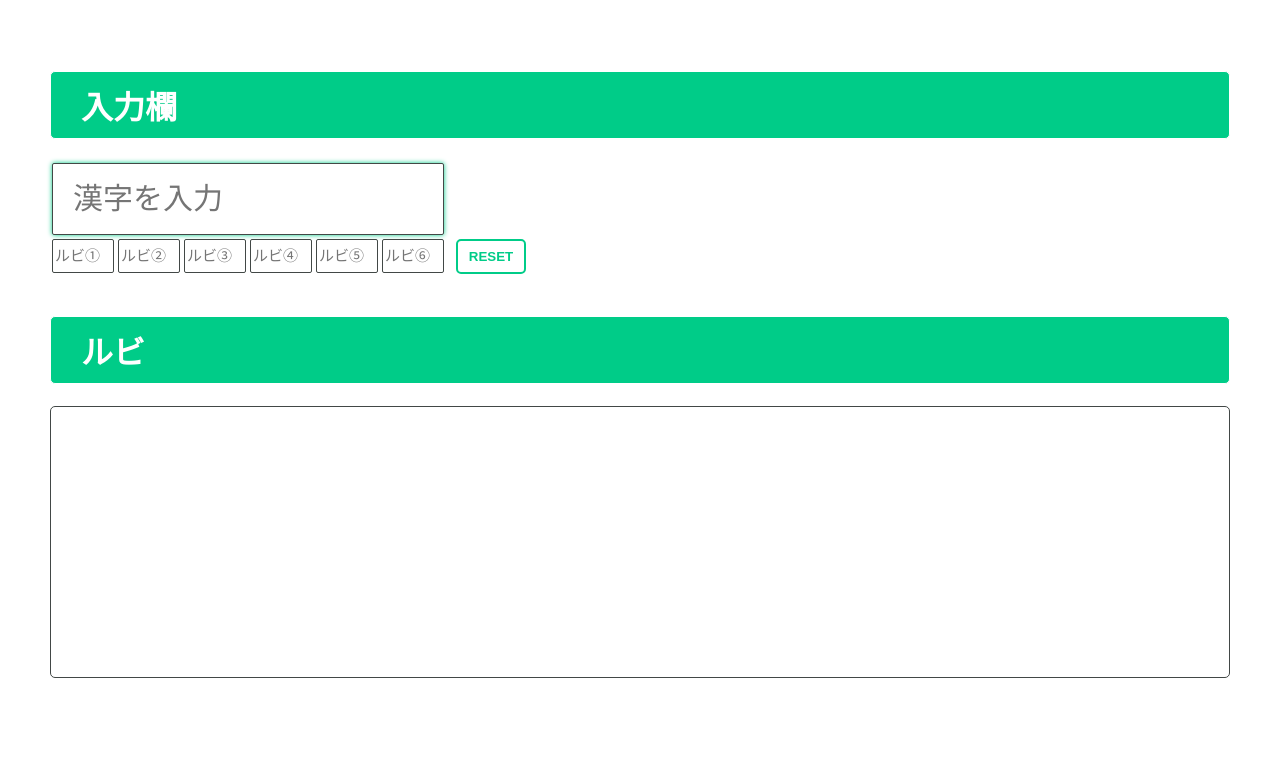
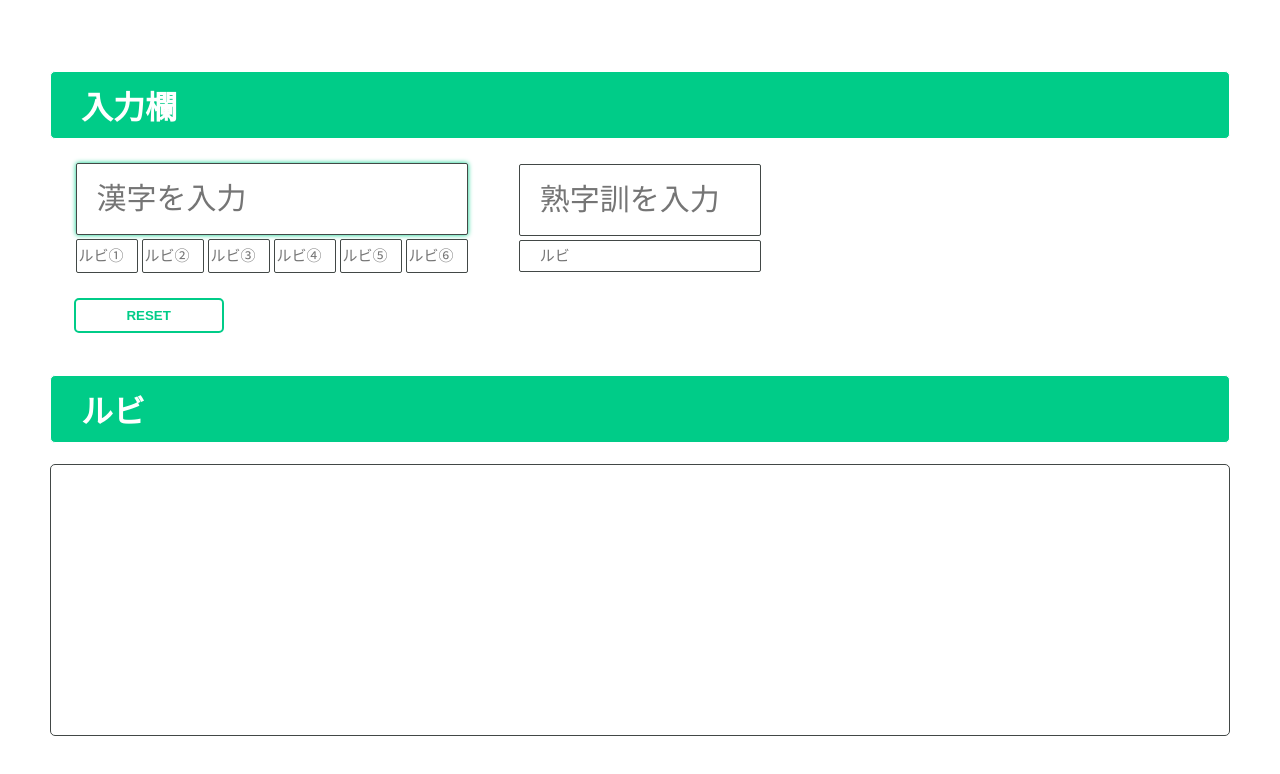
Before and after one commit to kazzkey/rubyfuri_app, a React (Create React App) app: page / in a window 1280 px wide. Shown: the top 774 px of the page. Built offline with nearby package versions, Linux system fonts and the light colour scheme.

Commit message:
add jukujikun form

```diff
--- a/src/App.css
+++ b/src/App.css
@@ -5,8 +5,8 @@
 .App-header {
   padding: 50px;
   min-height: 70vh;
-  display: flex;
-  flex-direction: column;
+  /* display: flex; */
+  /* flex-direction: column; */
 }
 
 .App-link {
@@ -38,7 +38,7 @@ p {
 }
 
 button {
-  margin-left: 10px;
+  margin: 2% 0 0 2%;
   cursor: pointer;
   background-color: white;
   color: #00cc88;
@@ -46,7 +46,7 @@ button {
   border: 2px solid #00cc88;
   border-radius: 5px;
   height: 35px;
-  width: 70px;
+  width: 150px;
   outline: 0;
 }
 button:hover {
@@ -70,9 +70,30 @@ button:hover {
   width: 350px;
 }
 
+.ruby_j {
+  margin: 2px;
+  padding: 0 20px;
+  font-size: 15px;
+  height: 30px;
+  width: 200px;
+}
+
+.jukuji {
+  margin: 2px;
+  padding: 0 20px;
+  font-size: 30px;
+  height: 70px;
+  width: 200px;
+}
+
 .rubyContent {
   min-height: 250px;
   border: 1px solid #424846;
   border-radius: 5px;
   padding: 10px 30px;
 }
+
+.form {
+  display: inline-block;
+  margin: 0 2%;
+}
--- a/src/App.js
+++ b/src/App.js
@@ -9,6 +9,8 @@ const App = () => {
   const [ruby5, setRuby5] = useState('');
   const [ruby6, setRuby6] = useState('');
   const [kanji, setKanji] = useState('');
+  const [jukuji, setJukuji] = useState('');
+  const [ruby_j, setRuby_j] = useState('');
 
   const kanjiSplit = kanji.split('')
   const count = kanjiSplit.length
@@ -21,10 +23,24 @@ const App = () => {
     setRuby4('')
     setRuby5('')
     setRuby6('')
+    setJukuji('')
+    setRuby_j('')
   }
 
   const Rubyfuri = () => {
-    if (count === 1) {
+    if (jukuji) {
+      return (
+        <div>
+          <h3>イメージ</h3>
+          <ruby><rb>{jukuji}</rb><rp>(</rp><rt>{ruby_j}</rt><rp>)</rp></ruby>
+          <br />
+          <h3>タグ</h3>
+          <p>
+            {"<ruby><rb>"}{jukuji}{"</rb><rp>(</rp><rt>"}{ruby_j}{"</rt><rp>)</rp></ruby>"}
+          </p>
+        </div>
+      )
+    } else if (count === 1) {
       return (
         <div>
           <h3>イメージ</h3>
@@ -107,16 +123,14 @@ const App = () => {
     <div className="App">
       <header className="App-header">
         <h1>入力欄</h1>
-        <div>
+        <div className="form">
           <input
             className="kanji"
             value={kanji}
             placeholder="漢字を入力"
             autoFocus="true"
             onChange={(e) => {setKanji(e.target.value)}}
-          ></input>
-        </div>
-        <div>
+          ></input><br />
           <input
             className="ruby"
             value={ruby1}
@@ -153,6 +167,22 @@ const App = () => {
             placeholder="ルビ⑥"
             onChange={(e) => {setRuby6(e.target.value)}}
           ></input>
+        </div>
+        <div className="form">
+          <input
+            className="jukuji"
+            value={jukuji}
+            placeholder="熟字訓を入力"
+            onChange={(e) => {setJukuji(e.target.value)}}
+          ></input><br />
+          <input
+            className="ruby_j"
+            value={ruby_j}
+            placeholder="ルビ"
+            onChange={(e) => {setRuby_j(e.target.value)}}
+          ></input>
+        </div>
+        <div>
           <button onClick={resetBtn}>RESET</button>
         </div>
         <br />
```
Also changed, not shown: 1 other file (tests, documents, lock files or other folders).
